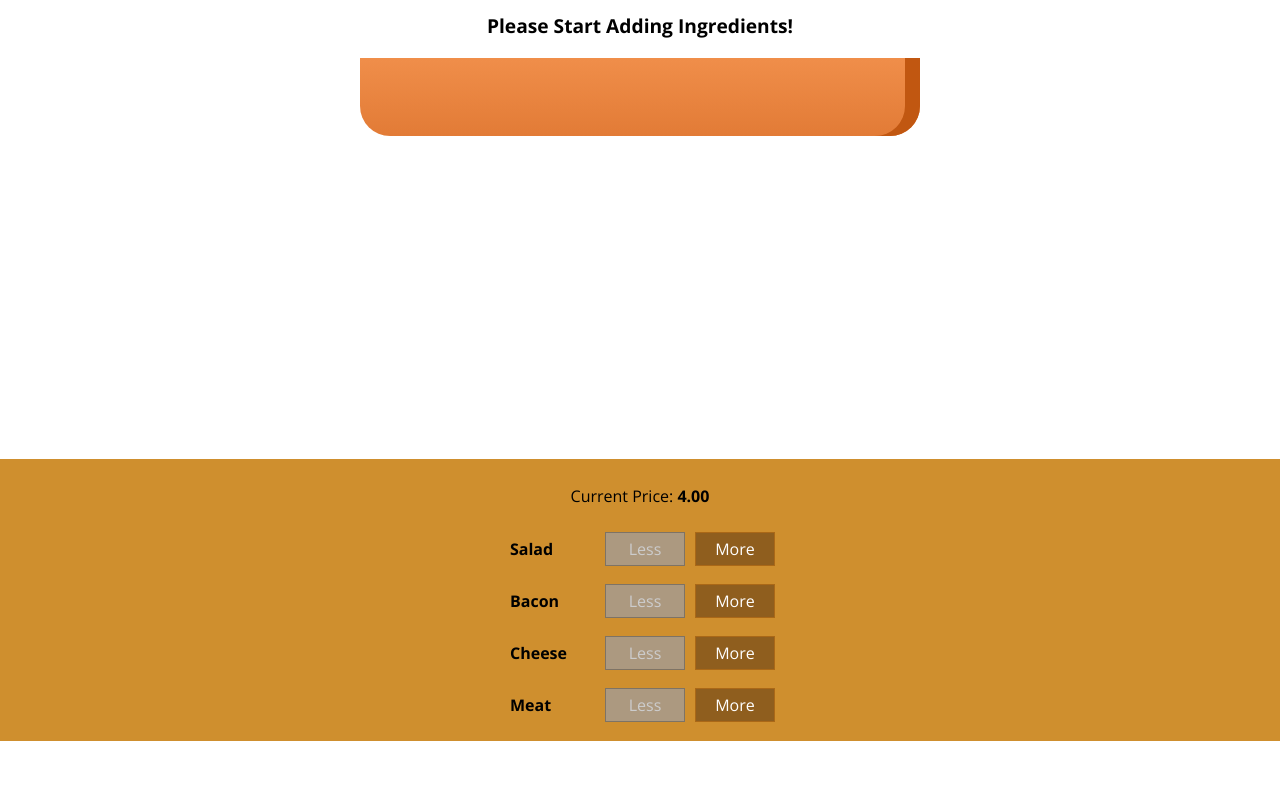
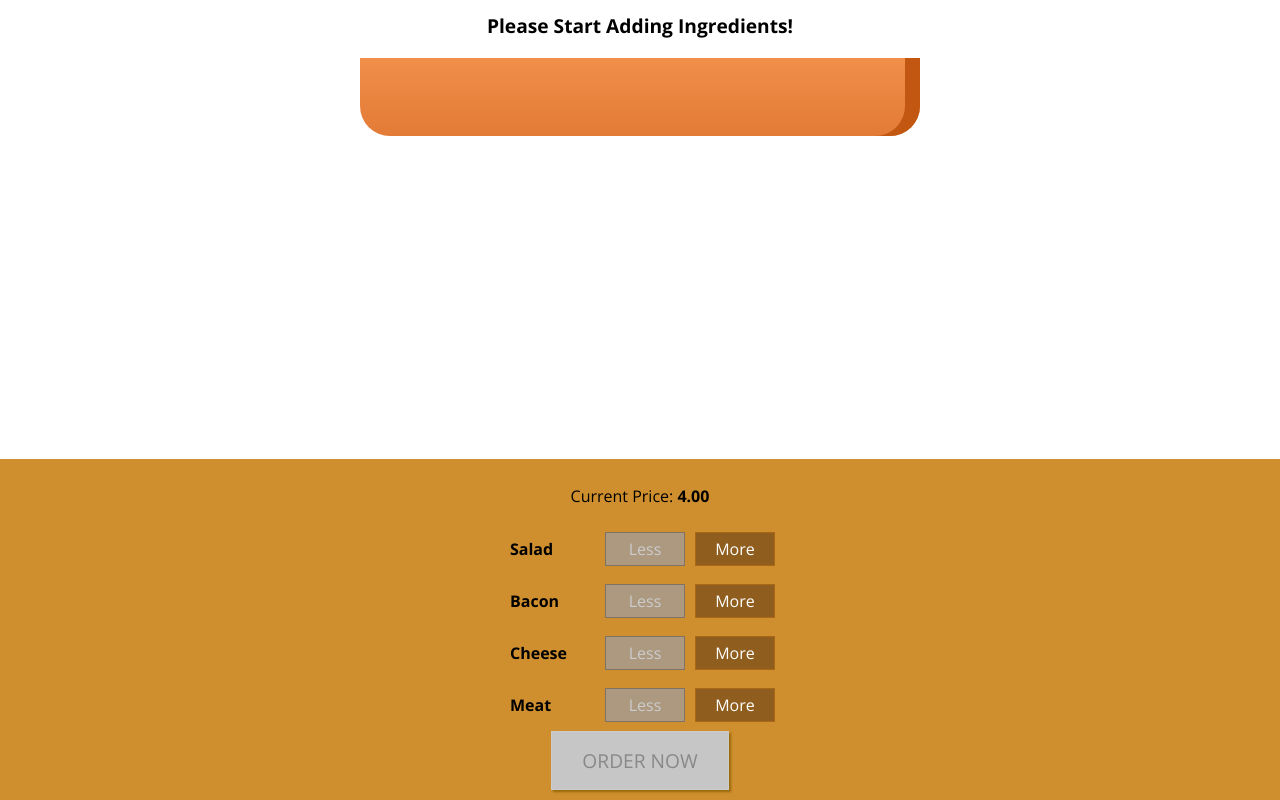
Before and after one commit to iamjayy/buildBurgerApp, a React (Create React App) app in the folder burgerapp/: page / in a window 1280 px wide. Shown: the part 179-979 px from the top of the page. Before the commit the page ends 920 px from the top, so only its background shows below. Built offline with nearby package versions, Linux system fonts and the light colour scheme.

Commit message:
order now button

```diff
--- a/burgerapp/src/components/Burger/BuildControls/BuildControls.js
+++ b/burgerapp/src/components/Burger/BuildControls/BuildControls.js
@@ -24,6 +24,9 @@
         disabled={props.disabled[ctrl.type]}
       />
     ))}
+    <button className={classes.OrderButton} disabled={!props.purchaseable}>
+      ORDER NOW
+    </button>
   </div>
 );
 
--- a/burgerapp/src/components/Burger/BuildControls/BuildControls.module.css
+++ b/burgerapp/src/components/Burger/BuildControls/BuildControls.module.css
@@ -8,3 +8,45 @@
   margin: auto;
   padding: 10px 0;
 }
+
+.OrderButton {
+  background-color: #dad735;
+  outline: none;
+  cursor: pointer;
+  border: 1px solid #966909;
+  color: #966909;
+  font-family: inherit;
+  font-size: 1.2em;
+  padding: 15px 30px;
+  box-shadow: 2px 2px 2px #966909;
+}
+
+.OrderButton:hover,
+.OrderButton:active {
+  background-color: #a0db41;
+  border: 1px solid #966909;
+  color: #966909;
+}
+
+.OrderButton:disabled {
+  background-color: #c7c6c6;
+  cursor: not-allowed;
+  border: 1px solid #ccc;
+  color: #888888;
+}
+
+.OrderButton:not(:disabled) {
+  animation: enable 0.3s linear;
+}
+
+@keyframes enable {
+  0% {
+    transform: scale(1);
+  }
+  60% {
+    transform: scale(1.1);
+  }
+  100% {
+    transform: scale(1);
+  }
+}
--- a/burgerapp/src/containers/BurgerBuilder/BurgerBuilder.js
+++ b/burgerapp/src/containers/BurgerBuilder/BurgerBuilder.js
@@ -23,8 +23,20 @@
       cheese: 0,
       meat: 0
     },
-    totalPrice: 4
+    totalPrice: 4,
+    purchaseable: false
   };
+
+  updatePurchaseState(ingredients) {
+    const sum = Object.keys(ingredients)
+      .map(igKey => {
+        return ingredients[igKey];
+      })
+      .reduce((sum, el) => {
+        return sum + el;
+      }, 0);
+    this.setState({ purchaseable: sum > 0 });
+  }
 
   addIngredientHandler = type => {
     const oldCount = this.state.ingredients[type];
@@ -37,6 +49,7 @@
     const oldPrice = this.state.totalPrice;
     const newPrice = oldPrice + priceAddition;
     this.setState({ totalPrice: newPrice, ingredients: updatedIngredients });
+    this.updatePurchaseState(updatedIngredients);
   };
 
   removeIngredientHandler = type => {
@@ -53,6 +66,7 @@
     const oldPrice = this.state.totalPrice;
     const newPrice = oldPrice + priceDeduction;
     this.setState({ totalPrice: newPrice, ingredients: updatedIngredients });
+    this.updatePurchaseState(updatedIngredients);
   };
 
   render() {
@@ -69,6 +83,7 @@
           ingredientAdded={this.addIngredientHandler}
           ingredientRemoved={this.removeIngredientHandler}
           disabled={disabledInfo}
+          purchaseable={this.state.purchaseable}
           price={this.state.totalPrice}
         />
       </Aux>
```
